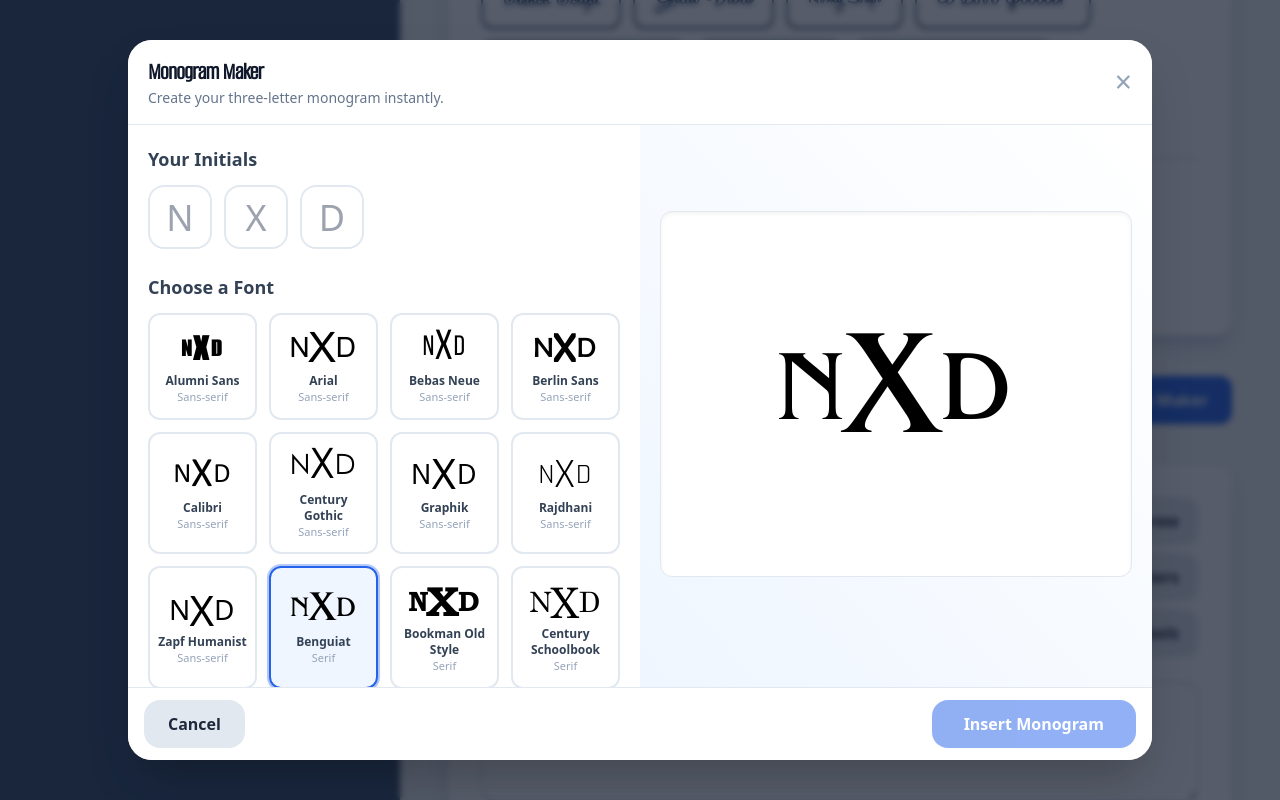
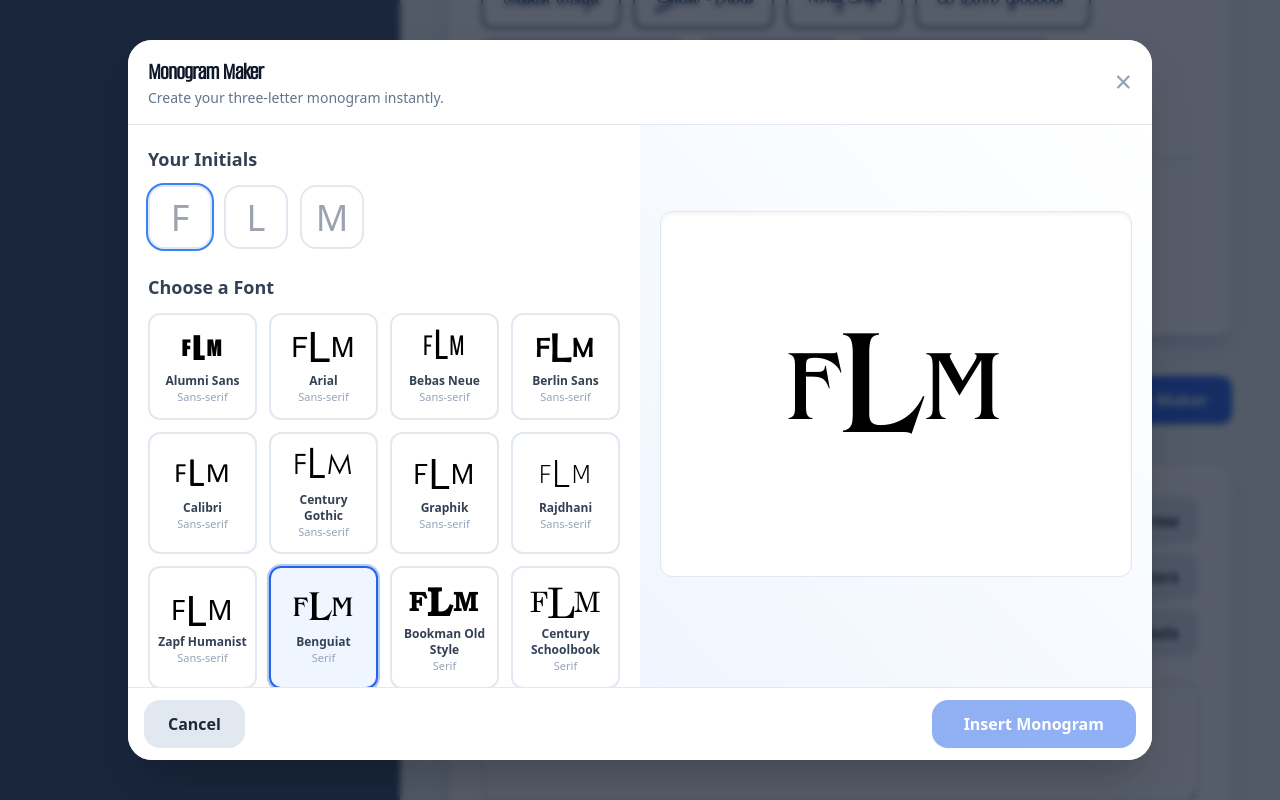
Before and after one commit to Arch-Tom/archfonthub, a React (Vite) app: page / in a window 1280 px wide. Both pictures are taken after a click on the button "Open Monogram Maker". Shown: the part 966-1766 px from the top of the page. Built offline with nearby package versions, Linux system fonts and the light colour scheme; a web font is replaced by a local one.

Commit message:
Updating for auto-moving cursor for typing in MonogramMaker.jsx

```diff
--- a/src/MonogramMaker.jsx
+++ b/src/MonogramMaker.jsx
@@ -1,7 +1,8 @@
-import React, { useState, useMemo } from 'react';
+import React, { useState, useMemo, useRef, useEffect } from 'react';
 import MonogramPreview from './MonogramPreview';
 
 export default function MonogramMaker({ fontLibrary, onClose, onInsert }) {
+    // --- STATE AND REFS ---
     const monogramFonts = useMemo(() => {
         return Object.entries(fontLibrary)
             .flatMap(([category, fonts]) => fonts.map(font => ({ ...font, category })));
@@ -11,25 +12,66 @@ export default function MonogramMaker({ fontLibrary, onClose, onInsert }) {
         monogramFonts.find(f => f.category === 'Serif') || monogramFonts[0]
     );
     const [activeStyle, setActiveStyle] = useState(Object.keys(selectedFont.styles)[0]);
-    const [firstInitial, setFirstInitial] = useState('');
-    const [middleInitial, setMiddleInitial] = useState('');
-    const [lastInitial, setLastInitial] = useState('');
+
+    // Use a single array for initials to simplify state management
+    const [initials, setInitials] = useState(['', '', '']);
+
     const [fontSize, setFontSize] = useState(100);
 
-    React.useEffect(() => {
+    // Create refs for each input field to manage focus
+    const inputRefs = useRef([]);
+
+    // --- EFFECTS ---
+
+    // Set initial focus on the first input when the modal mounts
+    useEffect(() => {
+        if (inputRefs.current[0]) {
+            inputRefs.current[0].focus();
+        }
+    }, []);
+
+    // Effect to update the active style when the font changes
+    useEffect(() => {
         setActiveStyle(Object.keys(selectedFont.styles)[0]);
     }, [selectedFont]);
 
+
+    // --- HANDLERS ---
+
+    // Handles changes for any of the three initial inputs
+    const handleInitialChange = (e, index) => {
+        const newInitials = [...initials];
+        // Limit to a single uppercase character
+        newInitials[index] = e.target.value.slice(0, 1).toUpperCase();
+        setInitials(newInitials);
+
+        // If a character was entered and it's not the last input, move focus to the next one
+        if (e.target.value && index < 2) {
+            inputRefs.current[index + 1]?.focus();
+        }
+    };
+
+    // Handles the backspace key to move focus backward
+    const handleKeyDown = (e, index) => {
+        if (e.key === 'Backspace' && !initials[index] && index > 0) {
+            inputRefs.current[index - 1]?.focus();
+        }
+    };
+
     const handleInsert = () => {
-        if (!firstInitial || !middleInitial || !lastInitial) return;
+        const [first, middle, last] = initials;
+        if (!first || !middle || !last) return;
+
         onInsert({
-            text: `${firstInitial}${middleInitial}${lastInitial}`,
+            text: initials.join(''),
             font: selectedFont,
             style: activeStyle,
             fontSize,
         });
         onClose();
     };
+
+    // --- RENDER ---
 
     return (
         <div
@@ -65,30 +107,19 @@ export default function MonogramMaker({ fontLibrary, onClose, onInsert }) {
                         <div>
                             <h3 className="text-base sm:text-lg font-semibold text-slate-700 mb-2 sm:mb-3">Your Initials</h3>
                             <div className="flex gap-3">
-                                <input
-                                    type="text"
-                                    placeholder="N"
-                                    value={firstInitial}
-                                    onChange={e => setFirstInitial(e.target.value.toUpperCase())}
-                                    maxLength={1}
-                                    className="w-12 h-12 sm:w-14 sm:h-14 md:w-16 md:h-16 bg-white border-2 border-slate-200 text-2xl sm:text-3xl md:text-4xl text-center rounded-2xl focus:ring-2 focus:ring-blue-500 transition"
-                                />
-                                <input
-                                    type="text"
-                                    placeholder="X"
-                                    value={middleInitial}
-                                    onChange={e => setMiddleInitial(e.target.value.toUpperCase())}
-                                    maxLength={1}
-                                    className="w-12 h-12 sm:w-14 sm:h-14 md:w-16 md:h-16 bg-white border-2 border-slate-200 text-2xl sm:text-3xl md:text-4xl text-center rounded-2xl focus:ring-2 focus:ring-blue-500 transition"
-                                />
-                                <input
-                                    type="text"
-                                    placeholder="D"
-                                    value={lastInitial}
-                                    onChange={e => setLastInitial(e.target.value.toUpperCase())}
-                                    maxLength={1}
-                                    className="w-12 h-12 sm:w-14 sm:h-14 md:w-16 md:h-16 bg-white border-2 border-slate-200 text-2xl sm:text-3xl md:text-4xl text-center rounded-2xl focus:ring-2 focus:ring-blue-500 transition"
-                                />
+                                {initials.map((initial, index) => (
+                                    <input
+                                        key={index}
+                                        ref={el => (inputRefs.current[index] = el)}
+                                        type="text"
+                                        placeholder={['F', 'L', 'M'][index]}
+                                        value={initial}
+                                        onChange={e => handleInitialChange(e, index)}
+                                        onKeyDown={e => handleKeyDown(e, index)}
+                                        maxLength={1}
+                                        className="w-12 h-12 sm:w-14 sm:h-14 md:w-16 md:h-16 bg-white border-2 border-slate-200 text-2xl sm:text-3xl md:text-4xl text-center rounded-2xl focus:outline-none focus:ring-2 focus:ring-blue-500 transition"
+                                    />
+                                ))}
                             </div>
                         </div>
 
@@ -110,9 +141,9 @@ export default function MonogramMaker({ fontLibrary, onClose, onInsert }) {
                                         }}
                                     >
                                         <MonogramPreview
-                                            first={firstInitial || 'N'}
-                                            middle={middleInitial || 'X'}
-                                            last={lastInitial || 'D'}
+                                            first={initials[0] || 'F'}
+                                            middle={initials[1] || 'L'}
+                                            last={initials[2] || 'M'}
                                             fontFamily={font.styles[Object.keys(font.styles)[0]]}
                                             fontSize={28}
                                             middleScale={1.5}
@@ -147,9 +178,9 @@ export default function MonogramMaker({ fontLibrary, onClose, onInsert }) {
                     <aside className="flex-1 flex flex-col items-center justify-center bg-white md:bg-gradient-to-tr md:from-blue-50 md:to-white px-3 sm:p-5 pt-5 sm:pt-5 min-w-[200px]">
                         <div className="w-full h-40 sm:h-56 md:h-[70%] flex items-center justify-center rounded-xl border border-slate-200 shadow-inner bg-white mb-5 sm:mb-6">
                             <MonogramPreview
-                                first={firstInitial || 'N'}
-                                middle={middleInitial || 'X'}
-                                last={lastInitial || 'D'}
+                                first={initials[0] || 'F'}
+                                middle={initials[1] || 'L'}
+                                last={initials[2] || 'M'}
                                 fontFamily={selectedFont.styles[activeStyle]}
                                 fontSize={fontSize}
                                 middleScale={1.5}
@@ -163,7 +194,7 @@ export default function MonogramMaker({ fontLibrary, onClose, onInsert }) {
                 <footer className="fixed sm:sticky bottom-0 left-0 w-full bg-white/95 border-t border-slate-200 px-4 py-3 flex flex-row-reverse justify-between gap-3 z-20">
                     <button
                         onClick={handleInsert}
-                        disabled={!firstInitial || !middleInitial || !lastInitial}
+                        disabled={!initials[0] || !initials[1] || !initials[2]}
                         className="px-8 py-3 bg-blue-600 text-white rounded-2xl hover:bg-blue-700 font-bold transition-colors shadow-sm text-base disabled:opacity-50 disabled:cursor-not-allowed"
                     >
                         Insert Monogram
```
